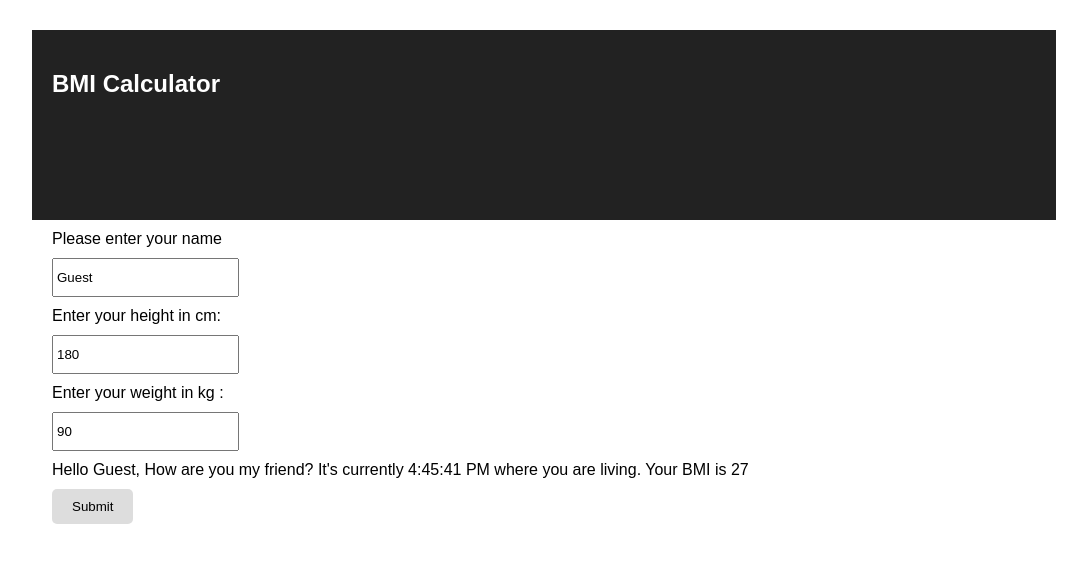
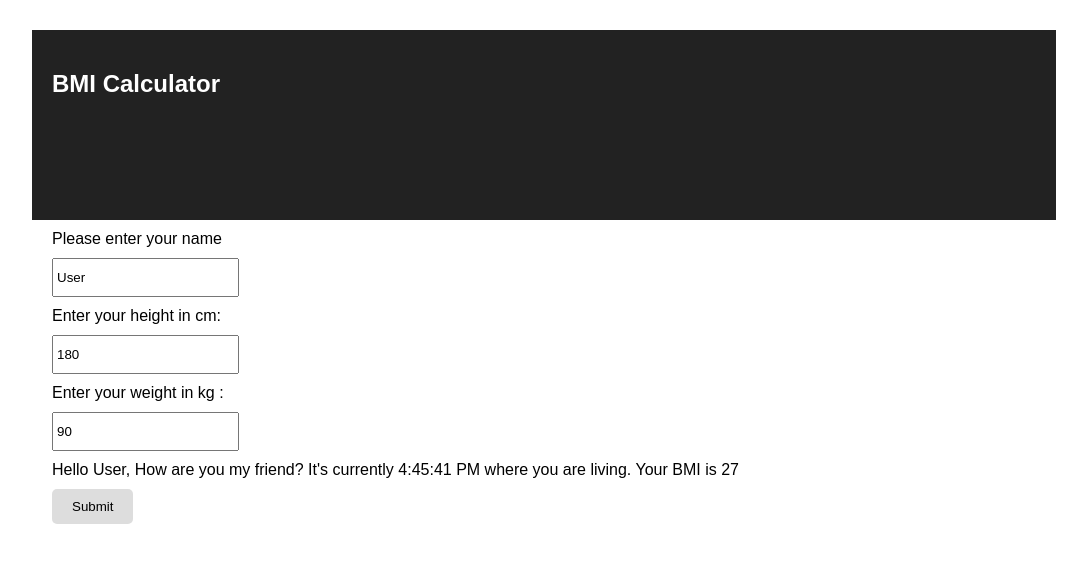
Before and after one commit to Tanaystudent/bmi, a React (Create React App) app: page / in a window 1280 px wide. Shown: the top 562 px of the page, without its empty margins (96-1183 px from the left). Built offline with nearby package versions, Linux system fonts and the light colour scheme.

Commit message:
Update App.js

```diff
--- a/src/App.js
+++ b/src/App.js
@@ -5,7 +5,7 @@ class App extends Component {
 
   constructor(props) {
      super(props);
-     this.state = { name: 'Guest', weight: 90, height: 180, bmi: 27, message: '', optimalweight: '', time: new Date().toLocaleTimeString() };
+     this.state = { name: 'User', weight: 90, height: 180, bmi: 27, message: '', optimalweight: '', time: new Date().toLocaleTimeString() };
      this.submitMe = this.submitMe.bind(this);
      this.heightchange = this.heightchange.bind(this);
      this.weightchange = this.weightchange.bind(this);
```
